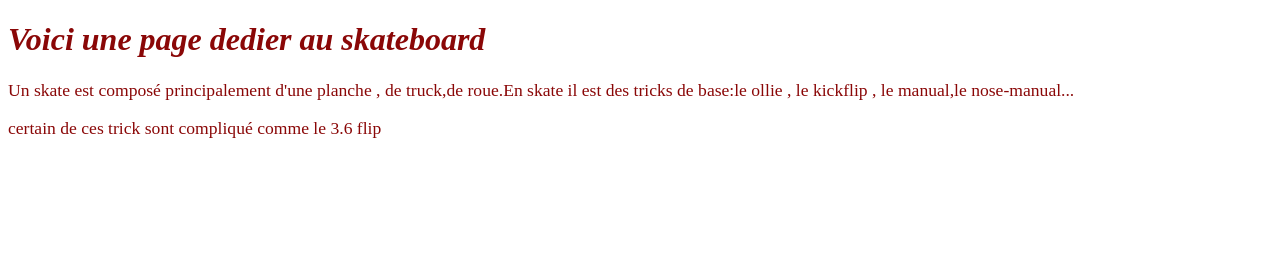
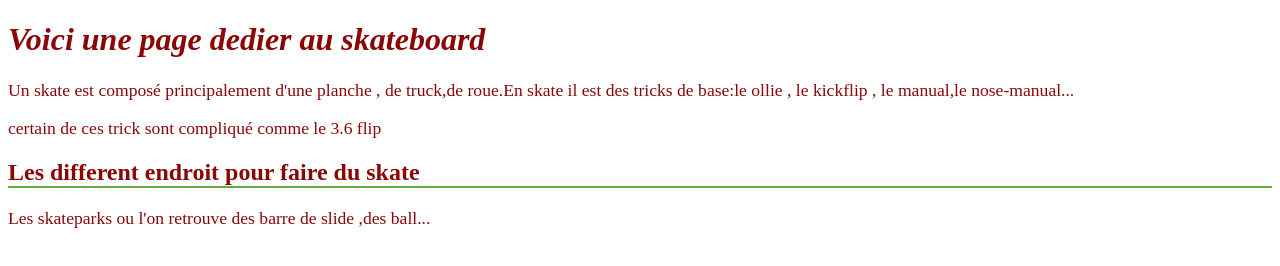
Before and after one commit to Moce74/learn-html, a plain HTML site: page stylesheet.html in a window 1280 px wide. Drawn offline with Linux system fonts and the light colour scheme.

Commit message:
ajout texte + bordure

```diff
--- a/style.css
+++ b/style.css
@@ -14,3 +14,8 @@ body
 {
    color: #8a0707
 }
+
+h2
+{
+    border-bottom: 2px #65ad36 inset
+}
--- a/stylesheet.html
+++ b/stylesheet.html
@@ -11,5 +11,9 @@
       <p>
        certain de ces trick sont compliqué comme le 3.6 flip
       </p>
+      <h2>
+      Les different endroit pour faire du skate
+      </h2>
+     <p>Les skateparks ou l'on retrouve des barre de slide ,des ball...</p>
     </body>
 </html>
```
